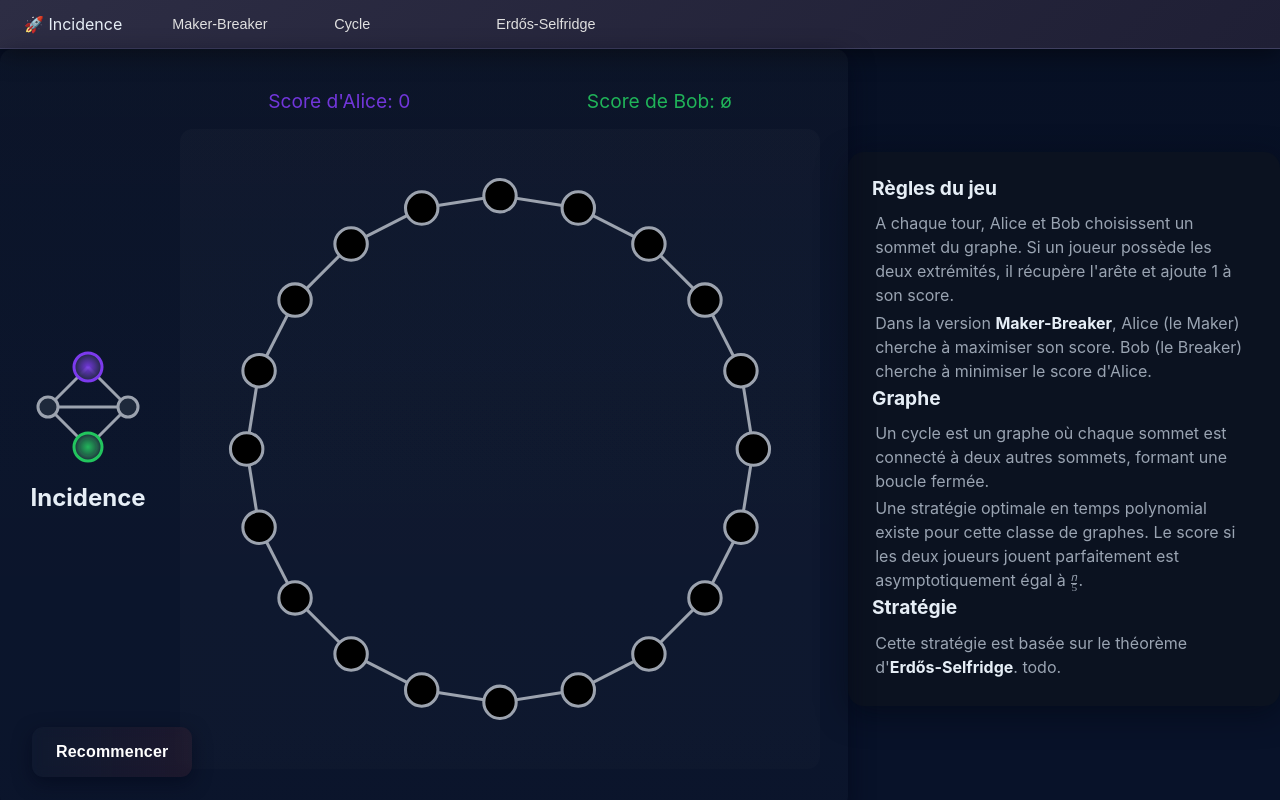
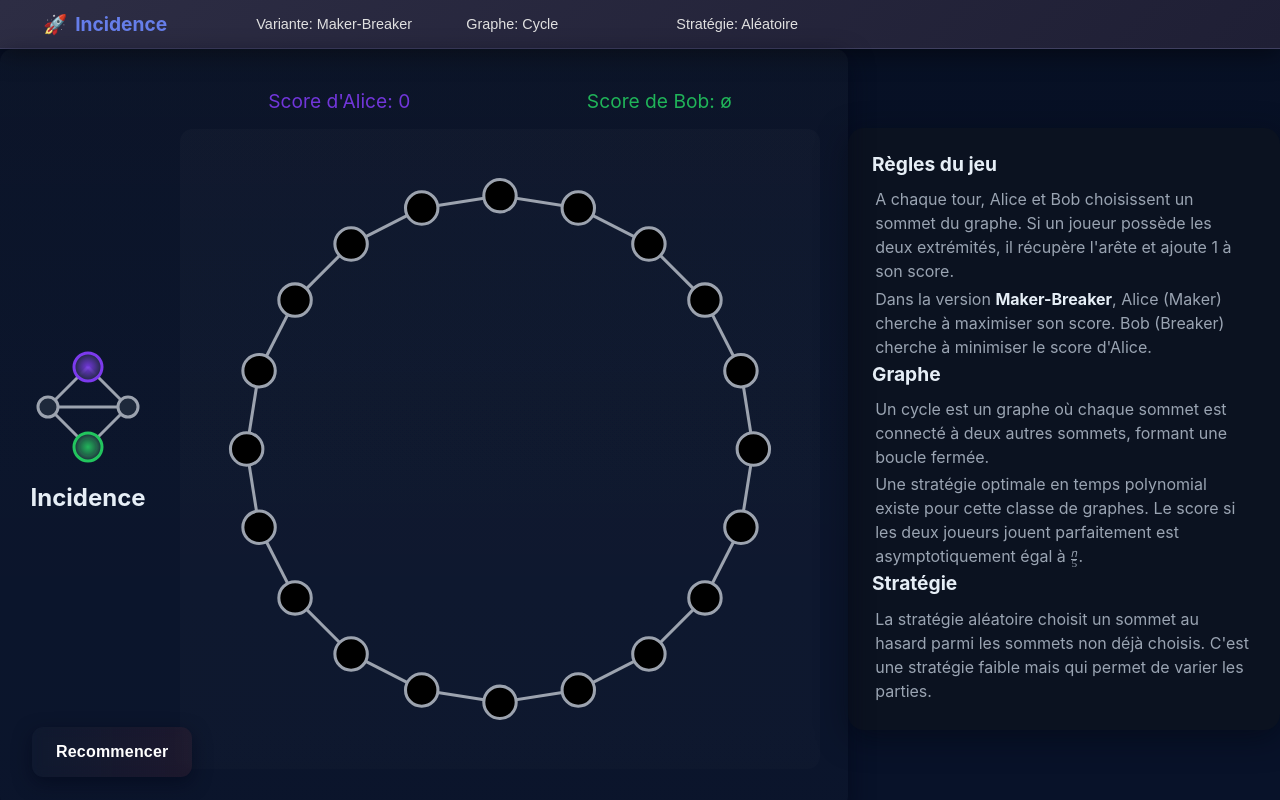
Before and after one commit to gbagan/incidence, a Svelte app: page / in a window 1280 px wide. Built offline with nearby package versions, Linux system fonts and the light colour scheme.

Commit message:
utilise @attach pour clickOutside

```diff
--- a/src/App.svelte
+++ b/src/App.svelte
@@ -9,7 +9,7 @@
 
   let graph = $state<Graph>("cycle");
   let variant = $state<Variant>("makerbreaker");
-  let strategy = $state<Strategy>("erdos");
+  let strategy = $state<Strategy>("random");
 
   //let turn: 1 | 2 = $state(1);
   let showStrat = $state(false);
--- /dev/null
+++ b/src/clickoutside.ts
@@ -0,0 +1,15 @@
+import type { Attachment } from "svelte/attachments";
+
+export function clickOutside(handler: () => void): Attachment {
+  return element => {
+    const handleClick = (e: MouseEvent) => {
+      if (!element.contains(e.target as Element)) {
+        handler();
+      }
+      return () => {
+        window.removeEventListener('click', handleClick);
+      };
+    };
+    window.addEventListener('click', handleClick);
+  };
+}
--- a/src/components/Info.svelte
+++ b/src/components/Info.svelte
@@ -26,8 +26,8 @@
     </p>
   {:else if variant === "makerbreaker"}
     <p>
-      Dans la version <strong>Maker-Breaker</strong>, Alice (le Maker) cherche à maximiser son score.
-      Bob (le Breaker) cherche à minimiser le score d'Alice.
+      Dans la version <strong>Maker-Breaker</strong>, Alice (Maker) cherche à maximiser son score.
+      Bob (Breaker) cherche à minimiser le score d'Alice.
     </p>
   {/if}
   <h3>Graphe</h3>
--- a/src/components/Menubar.svelte
+++ b/src/components/Menubar.svelte
@@ -1,4 +1,5 @@
 <script lang="ts">
+    import { clickOutside } from "../clickoutside";
   import type { Graph, Strategy, Variant } from "../types";
 
   type Props = {
@@ -24,7 +25,7 @@
     graph === "path" ? "Chemin"
     : graph === "cycle" ? "Cycle"
     : graph === "grid" ? "Grille"
-    : graph === "triangle" ? "Grille triangulaire"
+    : graph === "triangle" ? "Triangulaire"
     : "Hypergraphe";
 
   const variants:  Variant[] = ["makermaker", "makerbreaker"];
@@ -43,25 +44,6 @@
   );
 
   let active: number | null = $state(null);
-
-  export function clickOutside(node: Node) {
-	// the node has been mounted in the DOM
-
-	window.addEventListener('click', handleClick);
-
-	function handleClick(e: MouseEvent) {
-      if (!node.contains(e.target as Node)) {
-        node.dispatchEvent(new CustomEvent('click_outside'))
-      }
-    }
-
-	  return {
-	    destroy() {
-		    window.removeEventListener('click', handleClick)
-	    }
-	  };
-  }
-
 </script>
 
 <div class="menubar">
@@ -70,10 +52,16 @@
       <span>🚀</span>
       <span>Incidence</span>
     </div>
-    <div class="dropdown-container" use:clickOutside onclick_outside={() => active = null}>
+    <div
+      class="dropdown-container"
+      {@attach clickOutside(() => active = null)}
+    >
       <div class="dropdown">
-      <button class={["button", {active: active === 0}]} onclick={() => active = 0}>
-        {variantText(variant)}
+      <button
+        class={["button", {active: active === 0}]}
+        onclick={() => active = active === null ? 0 : null}
+      >
+        Variante: {variantText(variant)}
       </button>
       <div class={["menu", {show: active === 0}]}>
         {#each variants as v}
@@ -86,8 +74,11 @@
         </div>
       </div>
       <div class="dropdown">
-        <button class={["button", {active: active === 1}]} onclick={() => active = 1}>
-          {graphText(graph)}
+        <button
+          class={["button", {active: active === 1}]}
+          onclick={() => active = active === null ? 1 : null}
+        >
+          Graphe: {graphText(graph)}
         </button>
         <div class={["menu", {show: active === 1}]}>
           {#each graphs as g}
@@ -100,8 +91,11 @@
         </div>
       </div>
       <div class="dropdown">
-        <button class={["button", {active: active === 2}]} onclick={() => active = 2}>
-          {strategyText(strategy)}
+        <button
+          class={["button", {active: active === 2}]}
+          onclick={() => active = active === null ? 2 : null}
+        >
+          Stratégie: {strategyText(strategy)}
         </button>
         <div class={["menu", {show: active === 2}]}>
           {#each strategies as [st, disabled]}
@@ -118,6 +112,17 @@
 </div>
 
 <style>
+  .app-logo {
+    padding: 0.7rem 1.2rem;
+    color: #667eea;
+    font-size: 1.2rem;
+    font-weight: bold;
+    display: flex;
+    align-items: center;
+    gap: 0.5rem;
+    margin-right: 20px;
+  }
+
   .menubar {
     width: 100%;
     background: linear-gradient(135deg, #2d2d44 0%, #1f1f35 100%);
@@ -153,9 +158,9 @@
     transition: all 0.2s ease;
     display: flex;
     align-items: center;
-    gap: 8px;
+    gap: 0.5rem;
     border-radius: 0;
-    min-width: 10rem;
+    min-width: 13rem;
 
     &:hover {
       background: rgba(102, 126, 234, 0.15);
```
